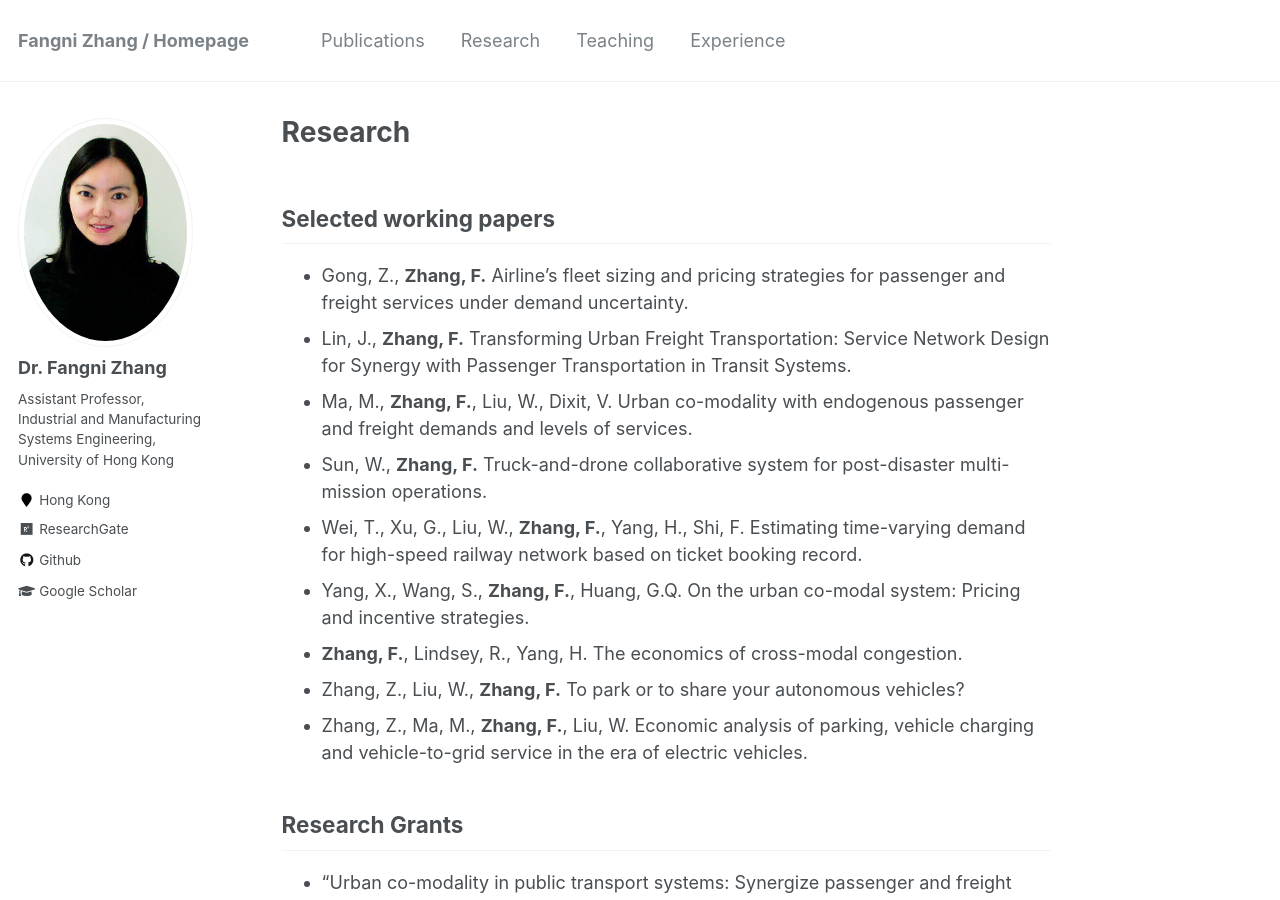
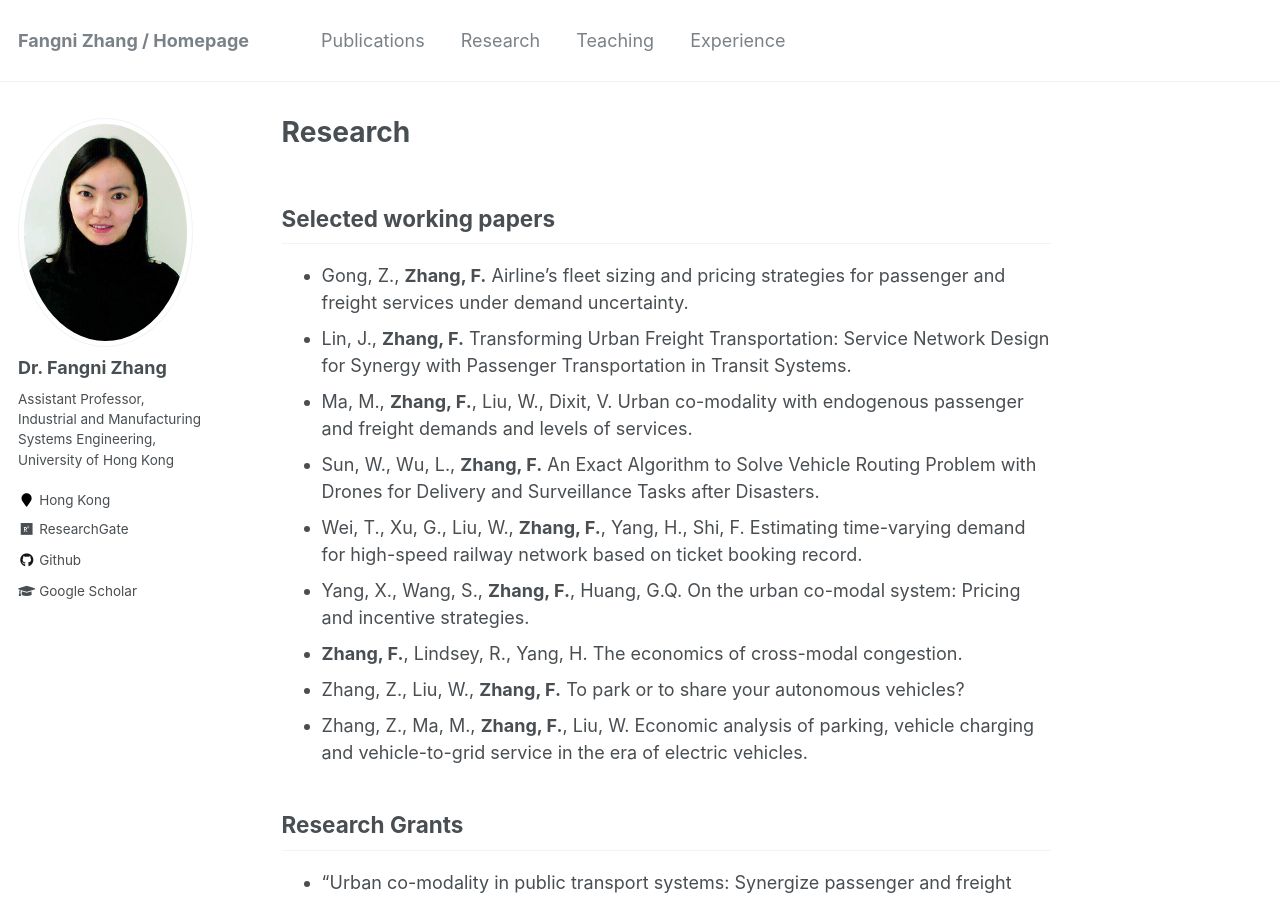
Before and after one commit to fangnizhang/fangnizhang.github.io, a Jekyll site: the page built from _pages/research.md, in a window 1280 px wide and 900 px high. Built offline with Jekyll 4.4.1, drawn with Linux system fonts in a browser that asks for light colours.

Commit message:
Update research.md

```diff
--- a/_pages/research.md
+++ b/_pages/research.md
@@ -9,7 +9,7 @@ Selected working papers
 * Gong, Z., **Zhang, F.** Airline's fleet sizing and pricing strategies for passenger and freight services under demand uncertainty.
 * Lin, J., **Zhang, F.** Transforming Urban Freight Transportation: Service Network Design for Synergy with Passenger Transportation in Transit Systems.
 * Ma, M., **Zhang, F.**, Liu, W., Dixit, V. Urban co-modality with endogenous passenger and freight demands and levels of services.
-* Sun, W., **Zhang, F.** Truck-and-drone collaborative system for post-disaster multi-mission operations.
+* Sun, W., Wu, L., **Zhang, F.** An Exact Algorithm to Solve Vehicle Routing Problem with Drones for Delivery and Surveillance Tasks after Disasters.
 * Wei, T., Xu, G., Liu, W., **Zhang, F.**, Yang, H., Shi, F. Estimating time-varying demand for high-speed railway network based on ticket booking record.
 * Yang, X., Wang, S., **Zhang, F.**, Huang, G.Q. On the urban co-modal system: Pricing and incentive strategies.
 * **Zhang, F.**, Lindsey, R., Yang, H. The economics of cross-modal congestion.
```
